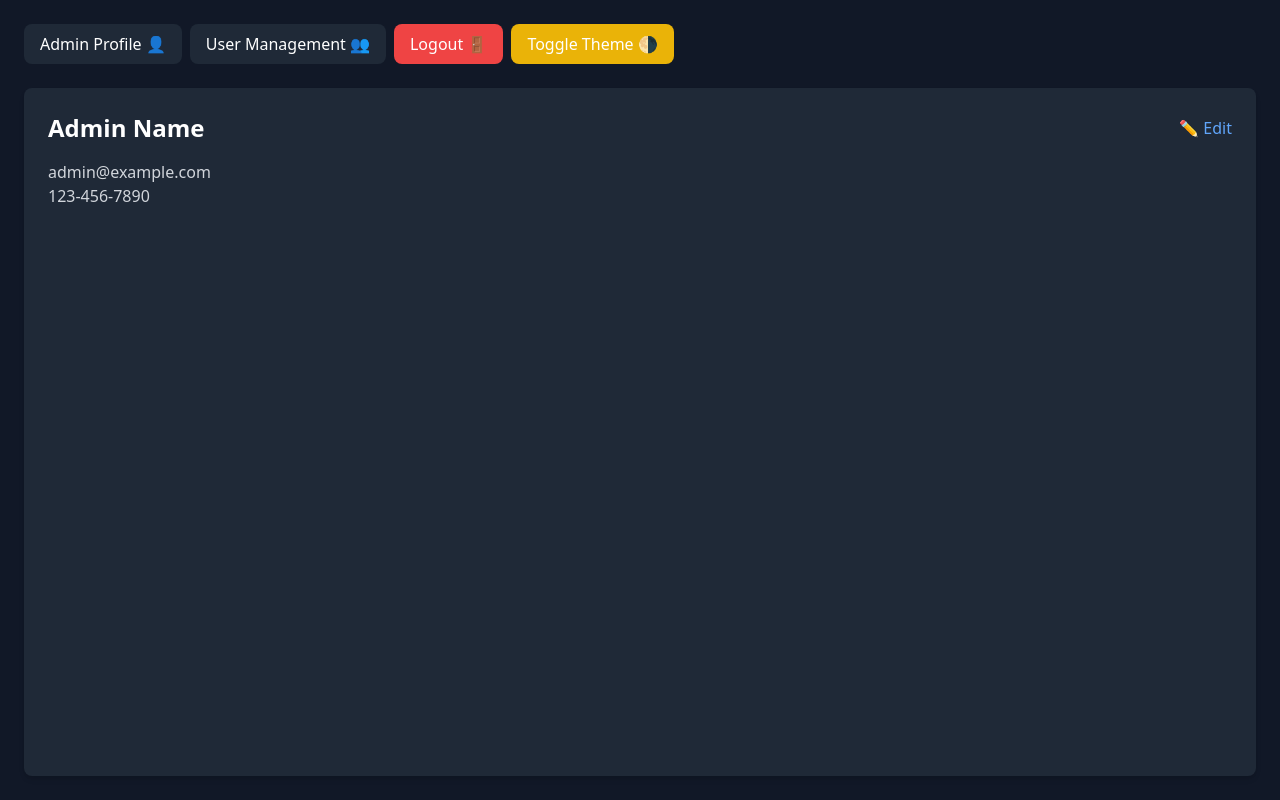
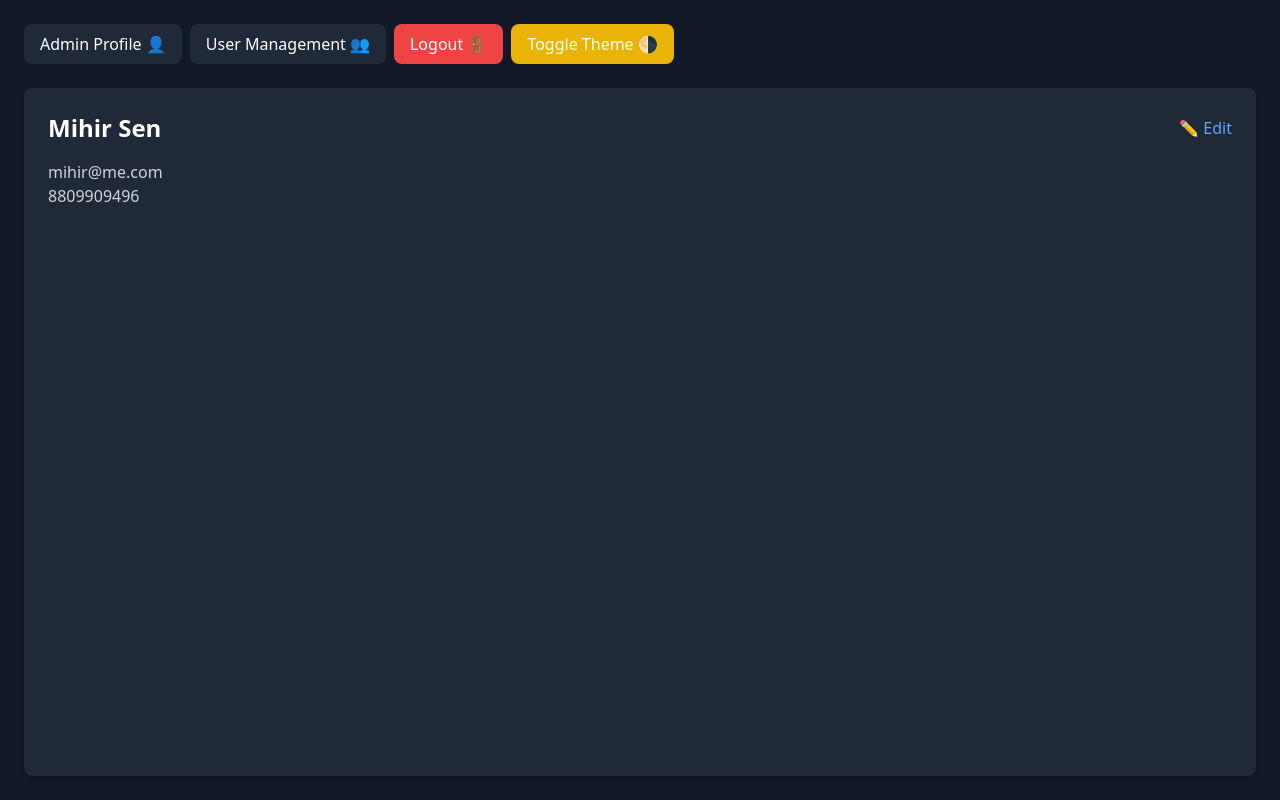
Before and after one commit to mihirsen/admin-dashboard, a Next.js app: page /admin-dashboard in a window 1280 px wide. Built offline with nearby package versions, Linux system fonts and the light colour scheme.

Commit message:
Update message

```diff
--- a/app/admin-dashboard/page.tsx
+++ b/app/admin-dashboard/page.tsx
@@ -34,9 +34,9 @@ const AdminDashboard: React.FC = () => {
       setCurrentUser(JSON.parse(storedUser));
     } else {
       const defaultUser: UserProfile = {
-        name: "Admin Name",
-        email: "admin@example.com",
-        contactInfo: "123-456-7890",
+        name: "Mihir Sen",
+        email: "mihir@me.com",
+        contactInfo: "8809909496",
         photo: "",
       };
       setCurrentUser(defaultUser);
```
